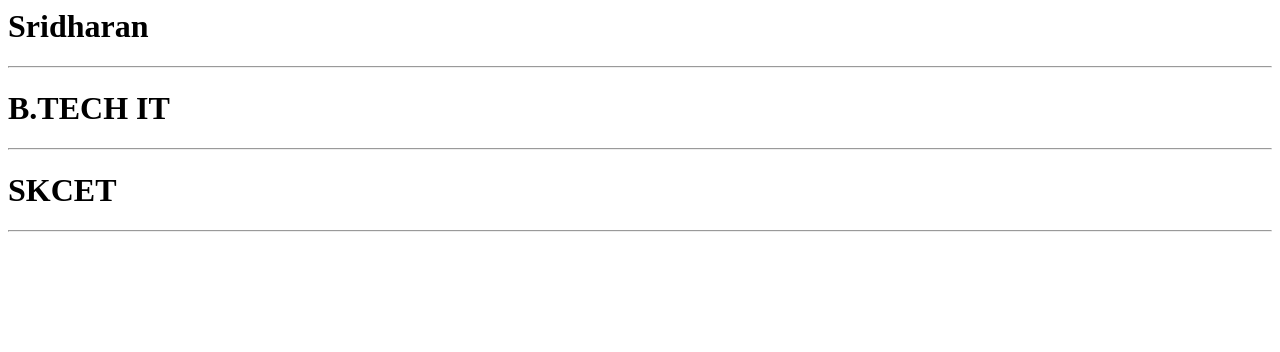
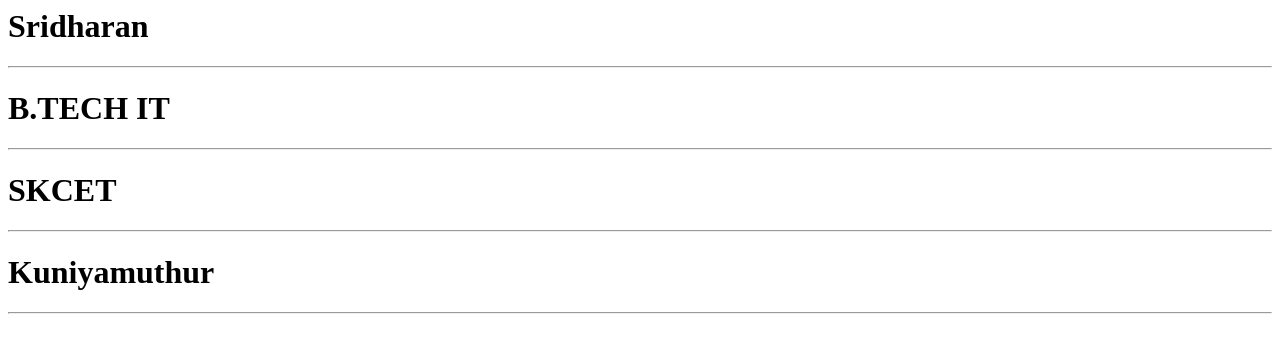
Before and after one commit to Sridharan-AR4/demorepo, a plain HTML site: page index.html in a window 1280 px wide. Drawn offline with Linux system fonts and the light colour scheme.

Commit message:
edited from sridharan branch

```diff
--- a/index.html
+++ b/index.html
@@ -5,4 +5,6 @@
     <hr>
     <h1>SKCET</h1>
     <hr>
+    <h1>Kuniyamuthur</h1>
+    <hr>
 </html>
```
